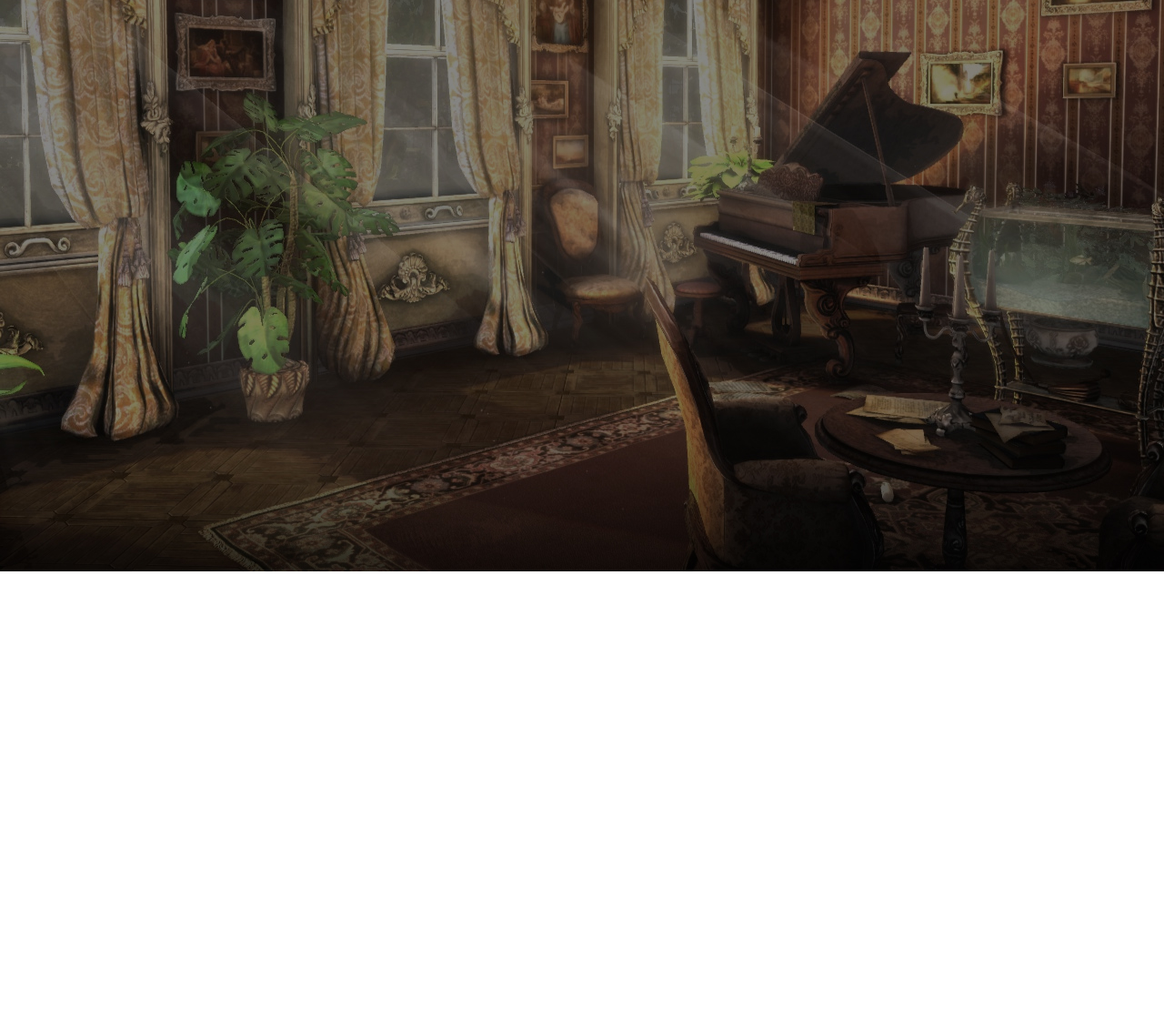
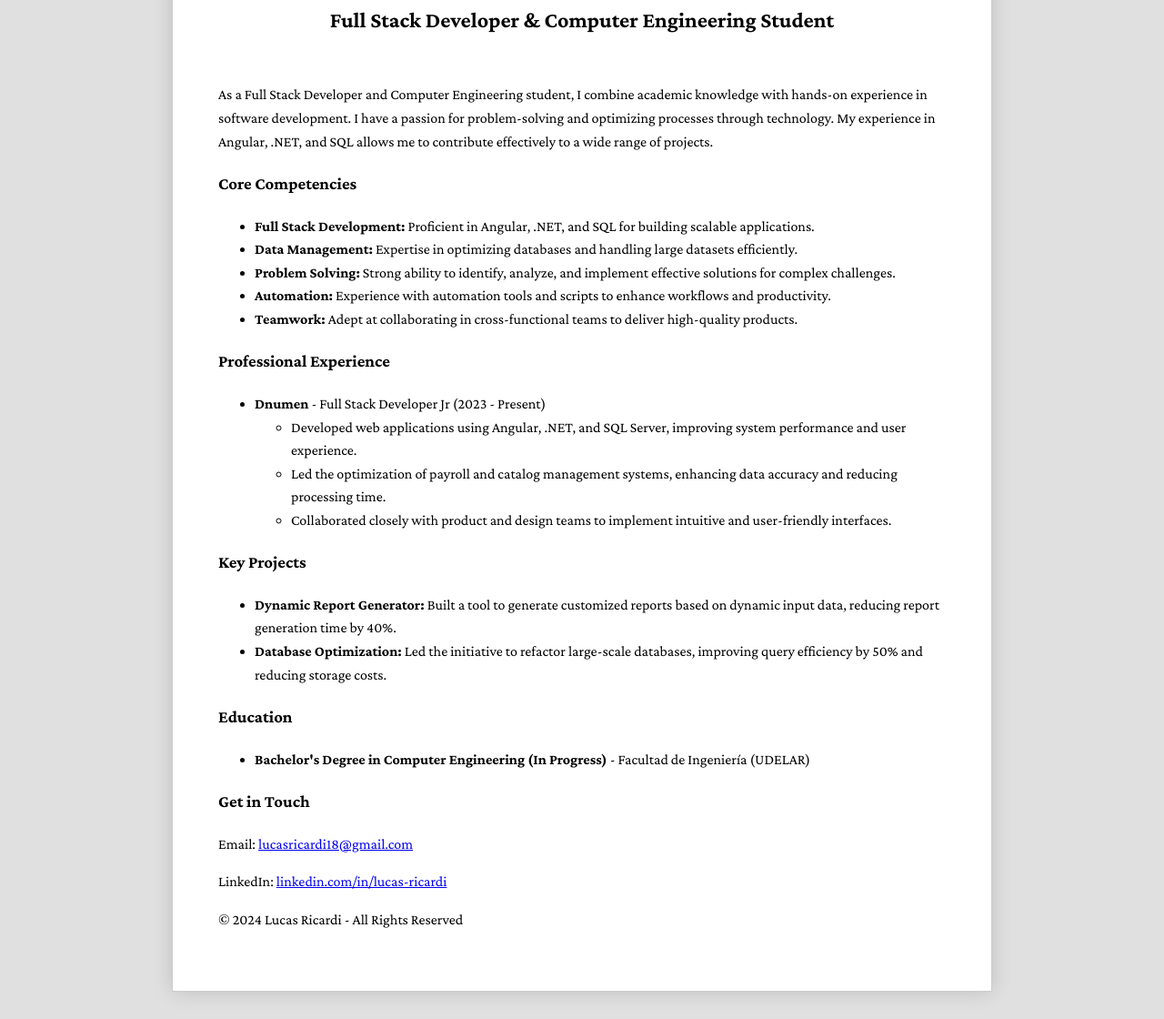
Before and after one commit to Rebuscado/rebuscado.github.io, a website: page index.html in a window 1280 px wide. Shown: the part 172-1292 px from the top of the page at 91% size. Before the commit the page ends 800 px from the top, so only its background shows below. Drawn offline with nearby package versions, Linux system fonts and the light colour scheme.

Commit message:
tex like ui

```diff
--- a/index.html
+++ b/index.html
@@ -1,12 +1,78 @@
 <!DOCTYPE html>
-<html lang="es">
+<html lang="en">
 <head>
     <meta charset="UTF-8">
     <meta name="viewport" content="width=device-width, initial-scale=1.0">
-    <title>Rebuscado</title>
+    <title>Lucas Ricardi</title>
     <link rel="stylesheet" href="styles.css">
 </head>
 <body>
-    <div class="background"></div>
+    <div class="pdf-view">
+        <header>
+            <h1>Lucas Ricardi</h1>
+            <h2>Full Stack Developer & Computer Engineering Student</h2>
+        </header>
+
+        <section class="intro">
+            <p>
+                As a Full Stack Developer and Computer Engineering student, I combine academic knowledge with hands-on experience in software development. I have a passion for problem-solving and optimizing processes through technology. My experience in Angular, .NET, and SQL allows me to contribute effectively to a wide range of projects.
+            </p>
+        </section>
+
+        <section class="skills">
+            <h3>Core Competencies</h3>
+            <ul>
+                <li><strong>Full Stack Development:</strong> Proficient in Angular, .NET, and SQL for building scalable applications.</li>
+                <li><strong>Data Management:</strong> Expertise in optimizing databases and handling large datasets efficiently.</li>
+                <li><strong>Problem Solving:</strong> Strong ability to identify, analyze, and implement effective solutions for complex challenges.</li>
+                <li><strong>Automation:</strong> Experience with automation tools and scripts to enhance workflows and productivity.</li>
+                <li><strong>Teamwork:</strong> Adept at collaborating in cross-functional teams to deliver high-quality products.</li>
+            </ul>
+        </section>
+
+        <section class="experience">
+            <h3>Professional Experience</h3>
+            <ul>
+                <li>
+                    <strong>Dnumen</strong> - Full Stack Developer Jr (2023 - Present)
+                    <ul>
+                        <li>Developed web applications using Angular, .NET, and SQL Server, improving system performance and user experience.</li>
+                        <li>Led the optimization of payroll and catalog management systems, enhancing data accuracy and reducing processing time.</li>
+                        <li>Collaborated closely with product and design teams to implement intuitive and user-friendly interfaces.</li>
+                    </ul>
+                </li>
+                <!-- Add more relevant work experience here -->
+            </ul>
+        </section>
+
+        <section class="projects">
+            <h3>Key Projects</h3>
+            <ul>
+                <li>
+                    <strong>Dynamic Report Generator:</strong> Built a tool to generate customized reports based on dynamic input data, reducing report generation time by 40%.
+                </li>
+                <li>
+                    <strong>Database Optimization:</strong> Led the initiative to refactor large-scale databases, improving query efficiency by 50% and reducing storage costs.
+                </li>
+            </ul>
+        </section>
+
+        <section class="education">
+            <h3>Education</h3>
+            <ul>
+                <li><strong>Bachelor's Degree in Computer Engineering (In Progress)</strong> - Facultad de Ingeniería (UDELAR)</li>
+            </ul>
+        </section>
+
+        <section class="contact">
+            <h3>Get in Touch</h3>
+            <p>Email: <a href="mailto:lucasricardi18@gmail.com">lucasricardi18@gmail.com</a></p>
+            <p>LinkedIn: <a href="https://www.linkedin.com/in/lucas-ricardi/" target="_blank">linkedin.com/in/lucas-ricardi</a></p>
+        </section>
+
+        <footer>
+            <p>&copy; 2024 Lucas Ricardi - All Rights Reserved</p>
+        </footer>
+    </div>
 </body>
 </html>
--- /dev/null
+++ b/scss/styles.scss
@@ -0,0 +1,23 @@
+/* Reset básico */
+* {
+    margin: 0;
+    padding: 0;
+    box-sizing: border-box;
+}
+
+
+.background {
+    height: 100vh;
+    background-image: url('../images/background.jpg');
+    background-position: center;
+}
+
+.profile_header_bg {
+    position: relative;
+    max-width: 1018px;
+    min-height: 224px;
+    background-color: aqua;
+    margin: 0px auto;
+    // background-repeat: no-repeat;
+    // background-position: center bottom;
+}
```
Also changed, not shown: package.json (added, +16 -0 lines), css/styles.css (added), styles.css, 4 other files.
